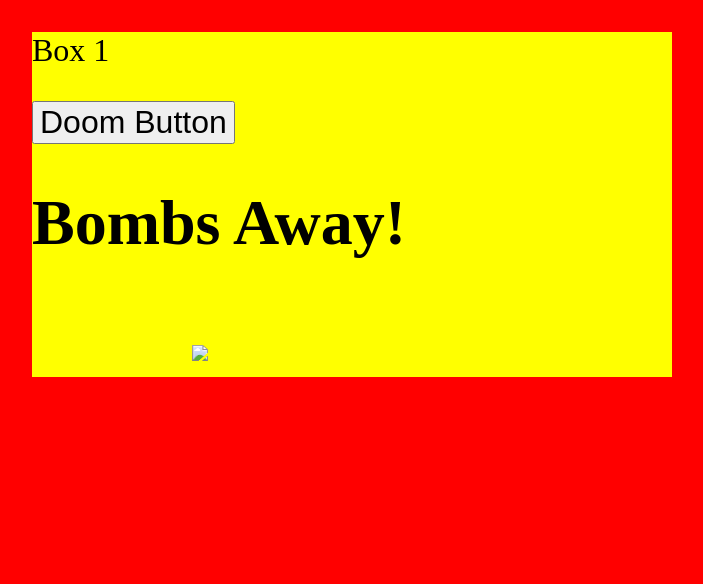
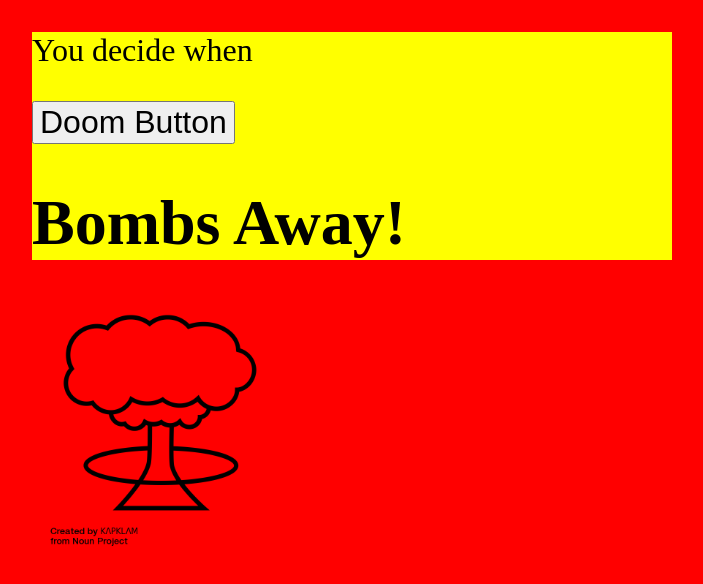
Before and after one commit to kalengoodluck/button, a plain HTML site: page index.html in a window 1280 px wide. Both pictures are taken after a click on the button "Doom Button". Shown: the whole page, without its empty margins (288-991 px from the left). Drawn offline with nearby package versions, Linux system fonts and the light colour scheme.

Commit message:
git updated html and css with js

```diff
--- a/index.html
+++ b/index.html
@@ -22,29 +22,23 @@
   	<!-- YOUR CONTENT GOES HERE -->
 
     <div>
-      <p>Box 1</p>
+      <p>You decide when</p>
       <button id="myButton">Doom Button</button>
 <h1>Bombs Away!</h1>
+  </div>
 
-<div>
-  <img src="images/explode1.png" id=":image">
+<div id="myDiv">
+  <img src="images/bomb1.png" class="images" id="image1">
+  <img src="images/explode1.png" class="images" id="image2">
 </div>
 
-<script>
-$("document").ready(function(){
-    $("p").css("color","blue");
-    $("h1").hide();
-    $("#myButton").click(function(){
-        $("p").css("visibility","hidden")$(":image").hide(function();
 
-    });
-});
-</script>
-    </div>
 
 
 	<!-- Your javascript should be called here -->
 	<script src="https://ajax.googleapis.com/ajax/libs/jquery/1.10.2/jquery.min.js"></script>
 <script src="main.js"></script>
+
+
   </body>
 </html>
--- a/style.css
+++ b/style.css
@@ -20,6 +20,18 @@ div {
   font-size: 2em;
 }
 
+
+.images {
+  width: 20%;
+  position: absolute;
+}
+
+/* #image1 {
+  display: block;
+} */
+#image2 {
+  display: none;
+}
 * {
     box-sizing: border-box;
 }
```
Also changed, not shown: images/bomb1.png (added), images/explode1.png (added), 2 other files.
